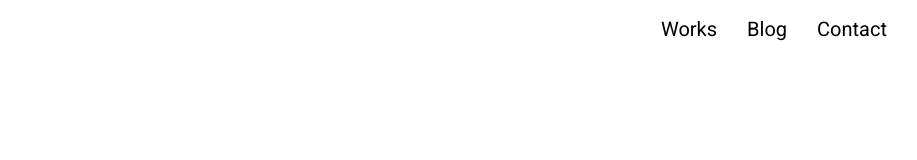
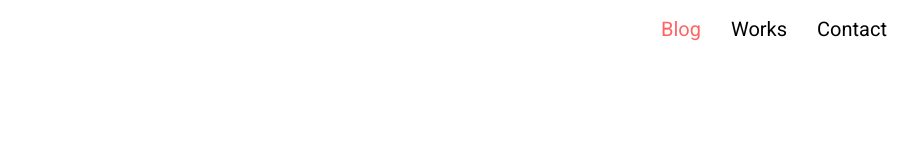
Before and after one commit to SilentGamerOK/marathon, a plain HTML site: page blog.html in a window 1280 px wide. Shown: the top 160 px of the page, without its empty margins (268-1185 px from the left). Drawn offline with Linux system fonts and the light colour scheme.

Commit message:
day2-update

```diff
--- a/blog.html
+++ b/blog.html
@@ -16,8 +16,8 @@
 
     <header>
         <nav class="menu">
+            <a class="blog-active" href="blog.html">Blog</a>
             <a href="">Works</a>
-            <a href="blog.html">Blog</a>
             <a href="">Contact</a>
         </nav>
     </header>
--- a/style.css
+++ b/style.css
@@ -132,4 +132,8 @@ p {
     margin-bottom: 30px;
 }
 
+.menu .blog-active {
+    color: #FF6464;
+}
+
 /* кінець опису стилів сторінки блог */
```
